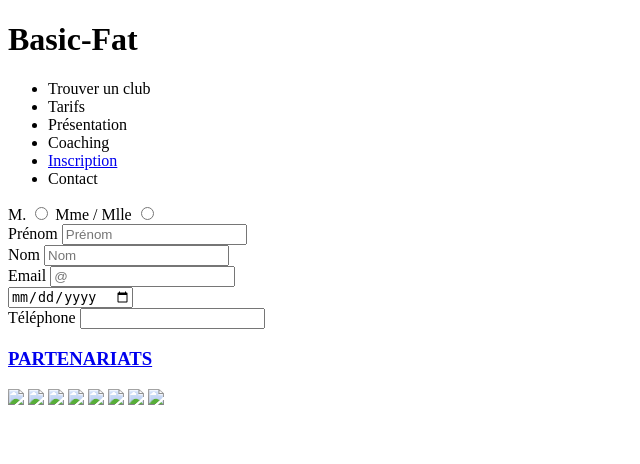
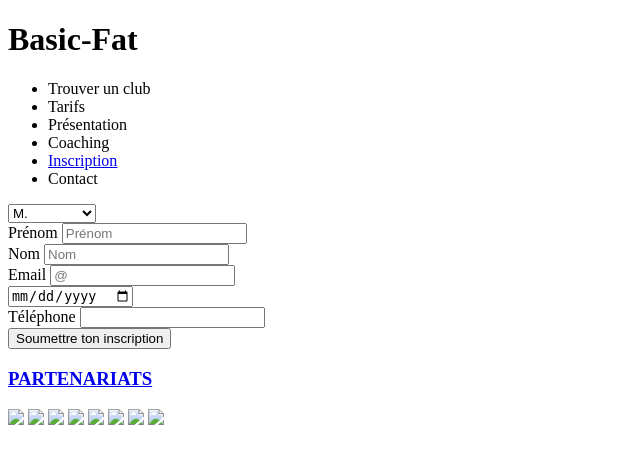
Before and after one commit to gouedard-mathias/BasicFat, a PHP site: page /_inscriptionform.php in a window 1280 px wide. Shown: the top 464 px of the page, without its empty margins (0-640 px from the left). Run offline with PHP 8.4, Linux system fonts and the light colour scheme; some libraries are stand-ins or nearby versions.

Commit message:
modify inscription

```diff
--- a/_inscriptionform.php
+++ b/_inscriptionform.php
@@ -5,18 +5,15 @@
     <meta name="viewport"
           content="width=device-width, user-scalable=no, initial-scale=1.0, maximum-scale=1.0, minimum-scale=1.0">
     <meta http-equiv="X-UA-Compatible" content="ie=edge">
-    <title>Basic-Fat inscription</title>
+    <title>Basic-Fat Inscription</title>
 </head>
 <body>
-    <?php include("_header.php") ?>
-    <form action="" class="inscription">
-        <div class="user_genre">
-            <label for="user_genre_male">M.</label>
-            <input type="radio" id="user_genre" name="user_genre_male">
-
-            <label for="user_genre_femele">Mme / Mlle</label>
-            <input type="radio" id="user_genre" name="user_genre_femele">
-        </div>
+<?php include("_header.php") ?>
+    <form action="_inscriptionresult.php" class="inscription">
+        <select class="user_genre" id="user_genre">
+            <option>M.</option>
+            <option>Mme / Mlle</option>
+        </select>
         <div>
             <label for="user-firstname"> Prénom</label>
             <input type="text" id="user-firstname" name="user-firstname" required placeholder="Prénom">
@@ -30,10 +27,14 @@
             <input type="email" id="user_email" name="user_email" required placeholder="@">
         </div>
         <input type="date" class="input-date" name="birthday" value="" required="" data-msg-required="Une date de naissance est requise" data-msg-minage="En dessous de l'âge minimum" data-msg-mindate="Date before 01-01-1900 not allowed">
+        </div>
         <div>
             <label for="user_phone"> Téléphone</label>
             <input type="number" id="user_phone" name="user_phone" required>
-            <div>
+        </div>
+        <div>
+            <button type="submit">Soumettre ton inscription</button>
+        </div>
     </form>
 </body>
 <footer>
--- a/_inscriptionresult.php
+++ b/_inscriptionresult.php
@@ -11,7 +11,7 @@
 <?php include("_header.php") ?>
 
 <div class="container">
-    <p> class="title"><?php echo $_GET['user_genre']; ?> <?php echo $_GET['user-firstname']; ?> <?php echo $_GET['user-lastname']; ?></p>
+    <p class="title"><?php echo $_GET['user_genre']; ?> <?php echo $_GET['user-firstname']; ?> <?php echo $_GET['user-lastname']; ?></p>
     <p><?php echo $_GET['user_email']; ?></p>
     <p><?php echo $_GET['user_phone']; ?></p>
     <p>Votre inscription a bien été prise en compte</p>
```
